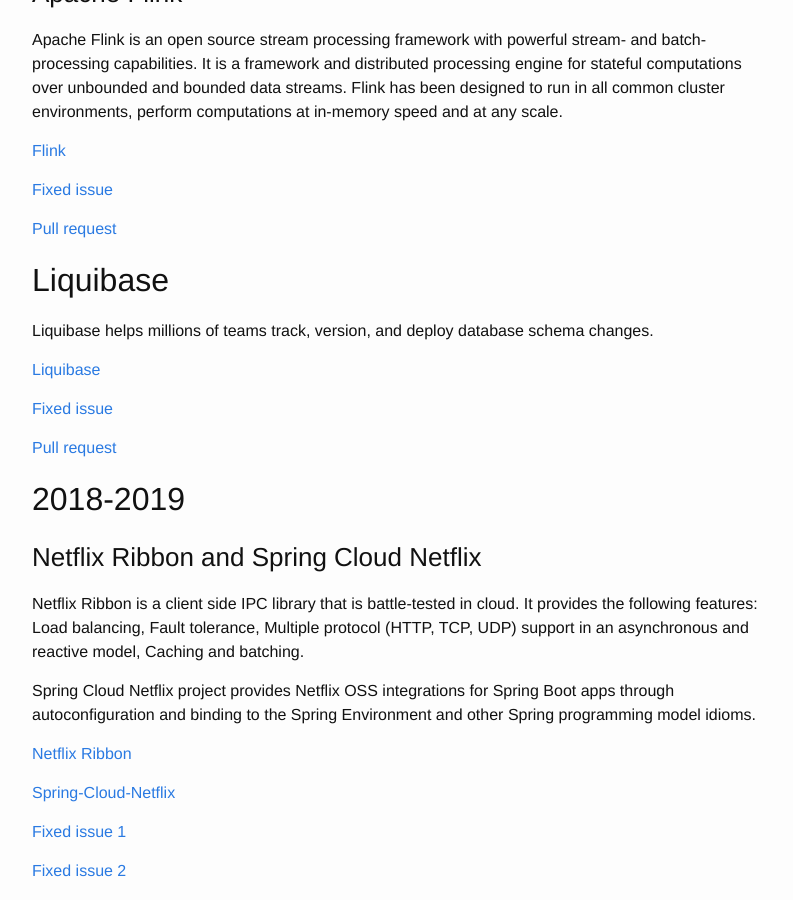
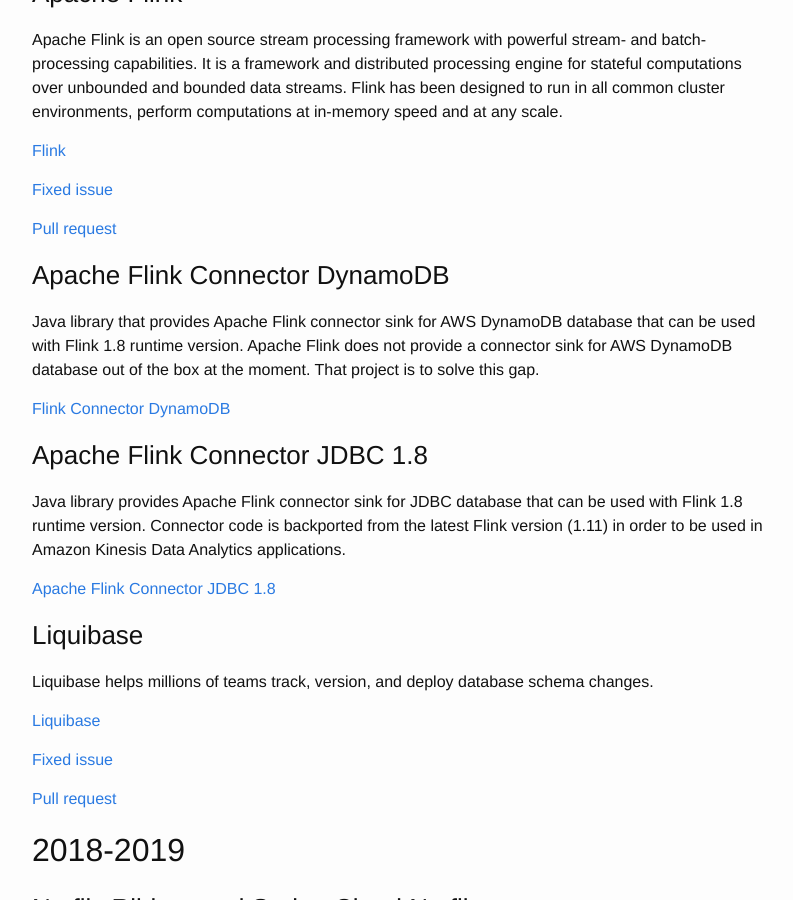
Before and after one commit to rk13/rk13.github.io, a Jekyll site: the page built from contributions.md, in a window 1280 px wide and 900 px high, scrolled down 292 px. Shown: the whole window, without its empty margins (238-1031 px from the left). Built offline with Jekyll 4.4.1, drawn with Linux system fonts in a browser that asks for light colours; Markdown is read by kramdown in place of the engine named in the settings.

Commit message:
Update contributions.md

```diff
--- a/contributions.md
+++ b/contributions.md
@@ -19,7 +19,22 @@
 
 [Pull request](https://github.com/apache/flink/pull/13096)
 
-## Liquibase
+### Apache Flink Connector DynamoDB
+
+Java library that provides Apache Flink connector sink for AWS DynamoDB database that can be used with Flink 1.8 runtime version.
+Apache Flink does not provide a connector sink for AWS DynamoDB database out of the box at the moment.
+That project is to solve this gap.
+
+[Flink Connector DynamoDB](https://github.com/klarna-incubator/flink-connector-dynamodb)
+
+### Apache Flink Connector JDBC 1.8
+
+Java library provides Apache Flink connector sink for JDBC database that can be used with Flink 1.8 runtime version. Connector code is backported from the latest Flink version (1.11) in order to be used in Amazon Kinesis Data Analytics applications.
+
+[Apache Flink Connector JDBC 1.8](https://github.com/klarna-incubator/flink-connector-jdbc-1.8)
+
+
+### Liquibase
 
 Liquibase helps millions of teams track, version, and deploy database schema changes.
 
```
